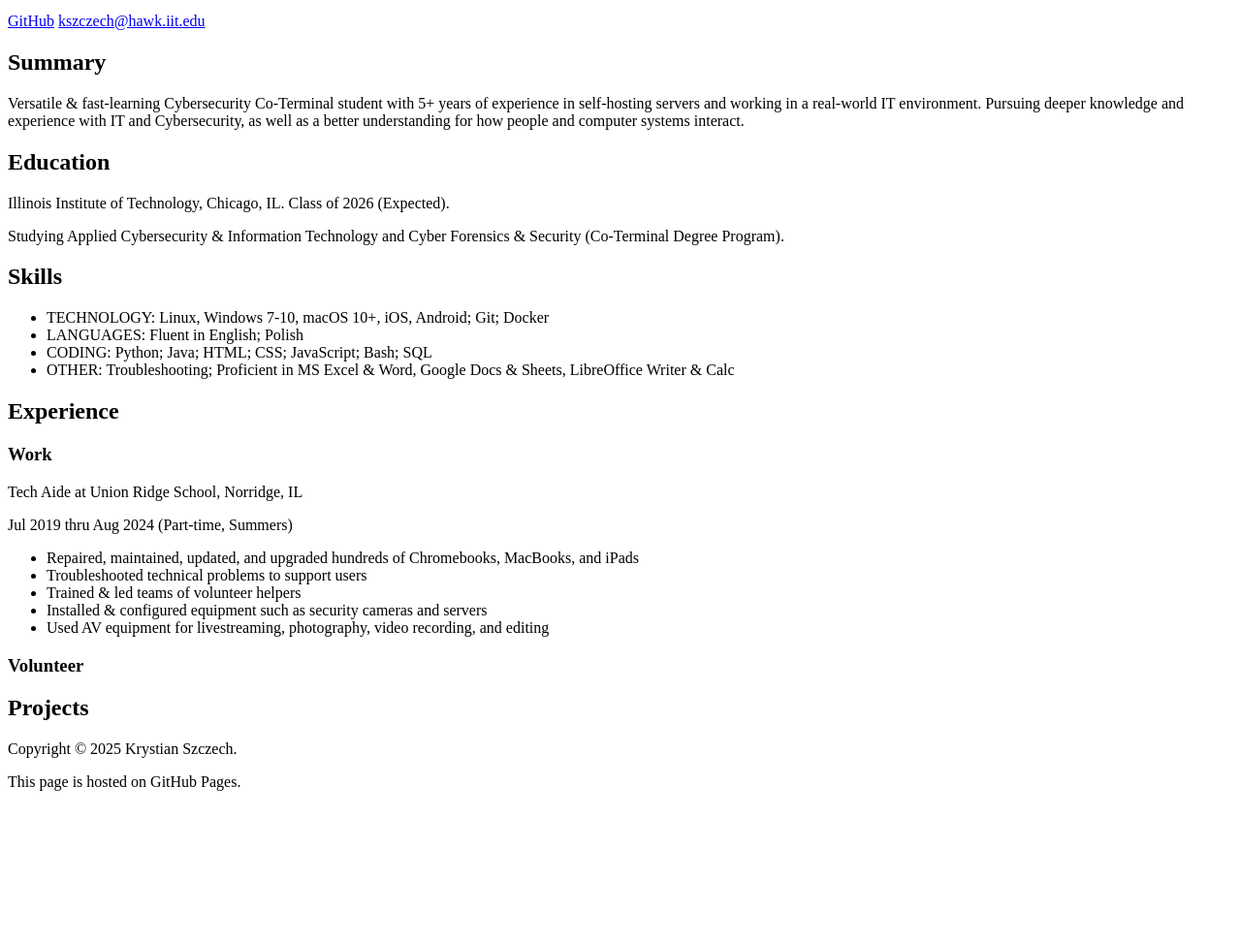
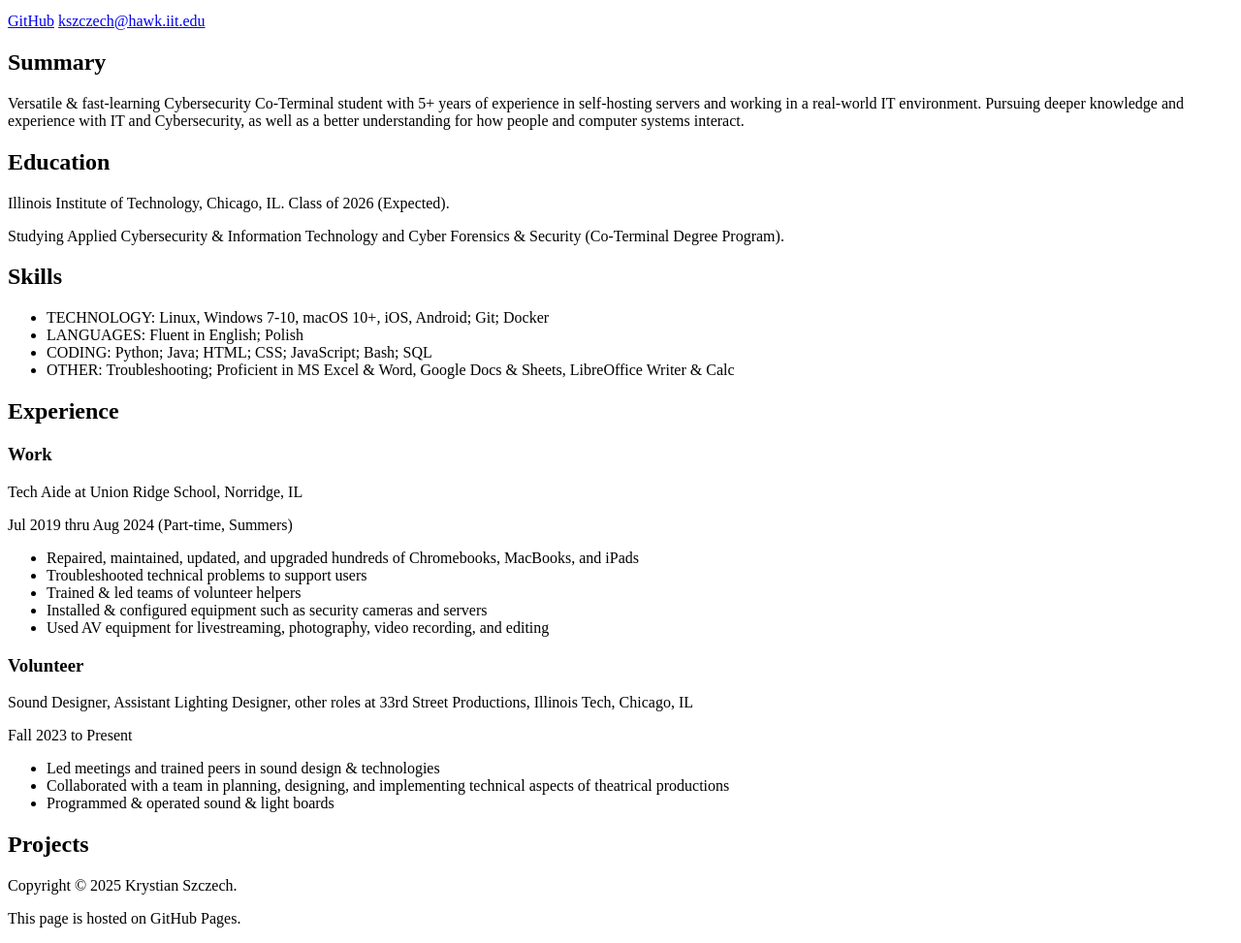
Before and after one commit to k-szczech/ITMD441-Lab1, a plain HTML site: page index.html in a window 1280 px wide. Shown: the part 101-1074 px from the top of the page at 97% size. Before the commit the page ends 933 px from the top, so only its background shows below. Drawn offline with Linux system fonts and the light colour scheme.

Commit message:
Added volunteer experience

```diff
--- a/index.html
+++ b/index.html
@@ -49,6 +49,13 @@
 			</section>
 			<section id="volunteer">
 				<h3>Volunteer</h3>
+				<p><span class="bold">Sound Designer, Assistant Lighting Designer, other roles</span> at 33rd Street Productions, Illinois Tech, Chicago, IL</p>
+				<p>Fall 2023 to Present </p>
+				<ul>
+					<li>Led meetings and trained peers in sound design &amp; technologies</li>
+					<li>Collaborated with a team in planning, designing, and implementing technical aspects of theatrical productions</li>
+					<li>Programmed &amp; operated sound &amp; light boards</li>
+				</ul>
 			</section>
 		</section>
 		<section id="projects">
```
